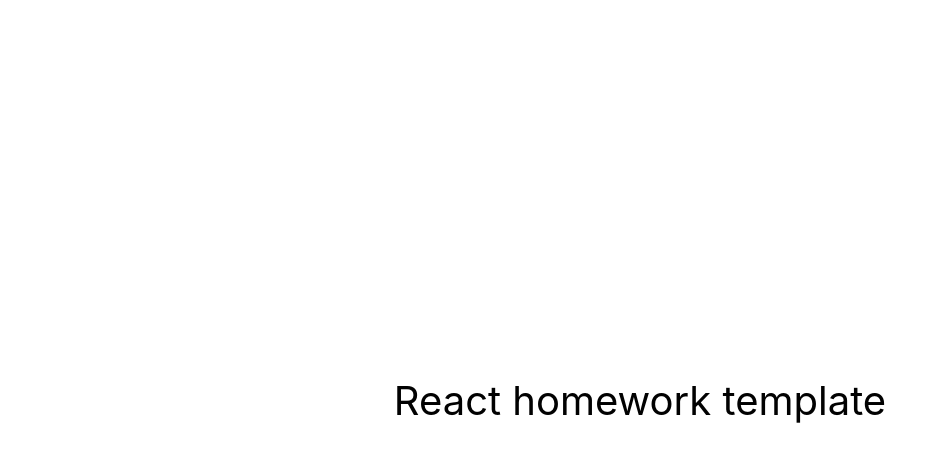
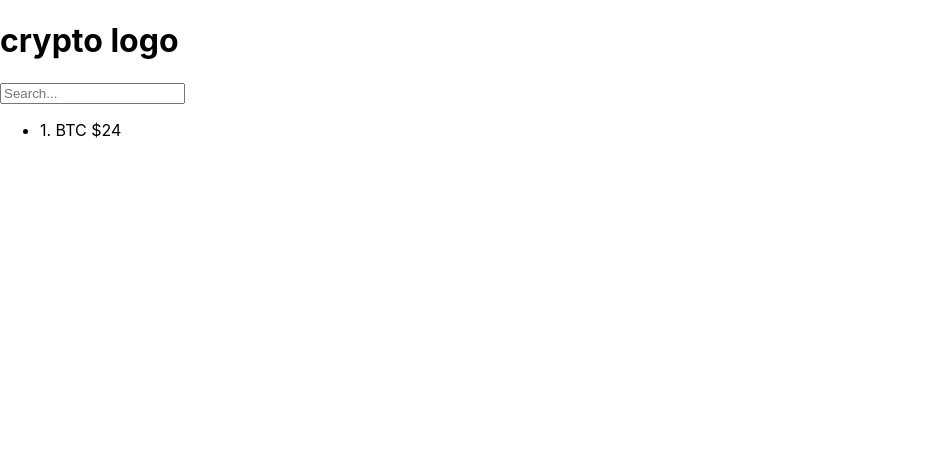
Before and after one commit to b1ackbunny/Crypto-task, a React (Create React App) app: page / in a window 1280 px wide. Shown: the top 462 px of the page, without its empty margins (0-947 px from the left). Built offline with nearby package versions, Linux system fonts and the light colour scheme.

Commit message:
created a structure

```diff
--- a/src/components/App.jsx
+++ b/src/components/App.jsx
@@ -1,16 +1,9 @@
+import Crypto from "./Crypto/Crypto";
+
 export const App = () => {
   return (
-    <div
-      style={{
-        height: '100vh',
-        display: 'flex',
-        justifyContent: 'center',
-        alignItems: 'center',
-        fontSize: 40,
-        color: '#010101'
-      }}
-    >
-      React homework template
+    <div>
+      <Crypto/>
     </div>
   );
 };
--- a/src/components/Crypto/Crypto.jsx
+++ b/src/components/Crypto/Crypto.jsx
@@ -7,7 +7,19 @@
 
     render(){
         return(
-            <></>
+            <div>
+                <h1> crypto logo</h1>
+
+                <form >
+                    <label >
+                        <input type="text" placeholder="Search..."/>
+                    </label>
+                </form>
+
+                <ul>
+                    <li>1. BTC $24</li>
+                </ul>
+            </div>
         )
     }
 }
```
